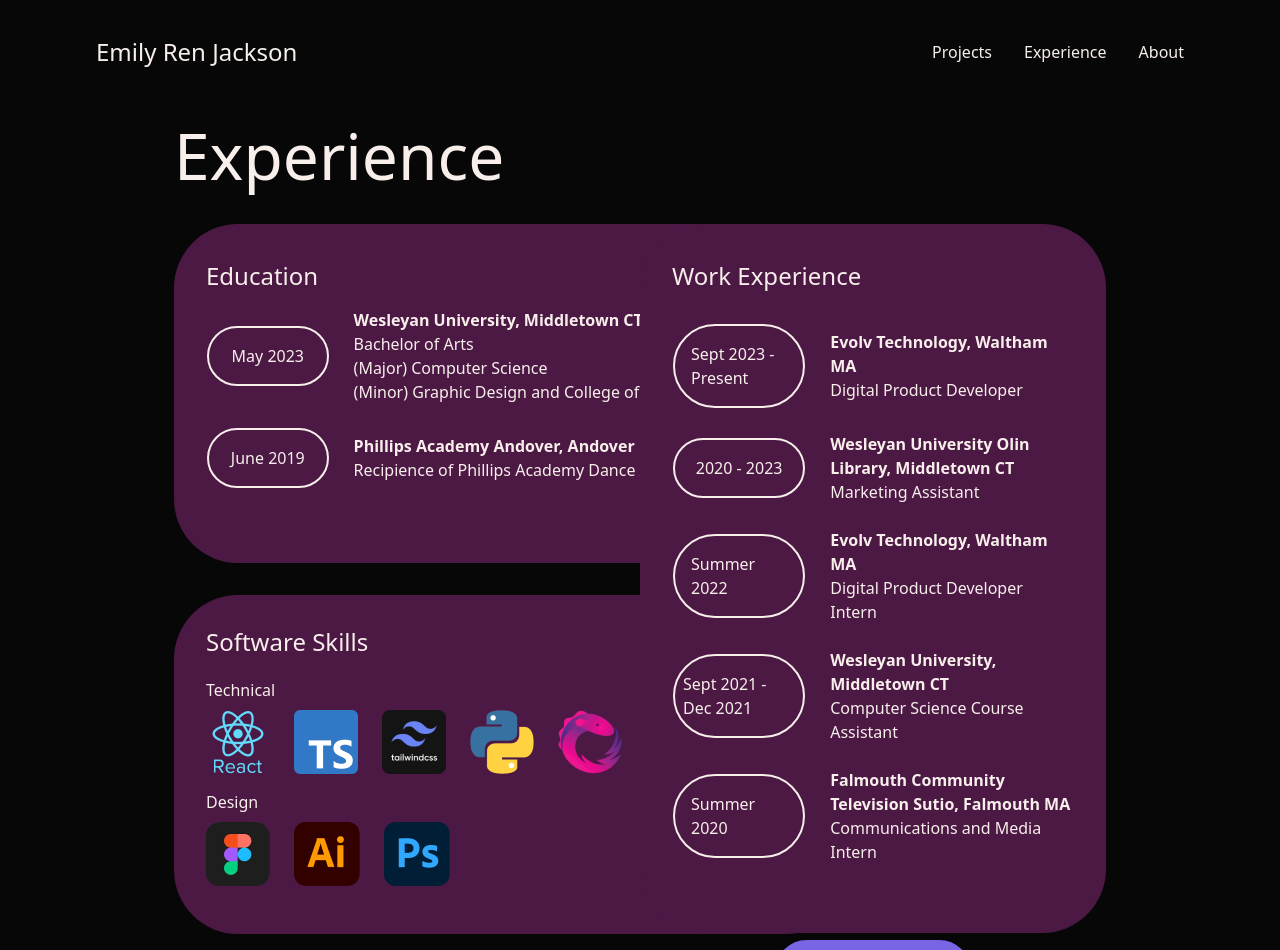
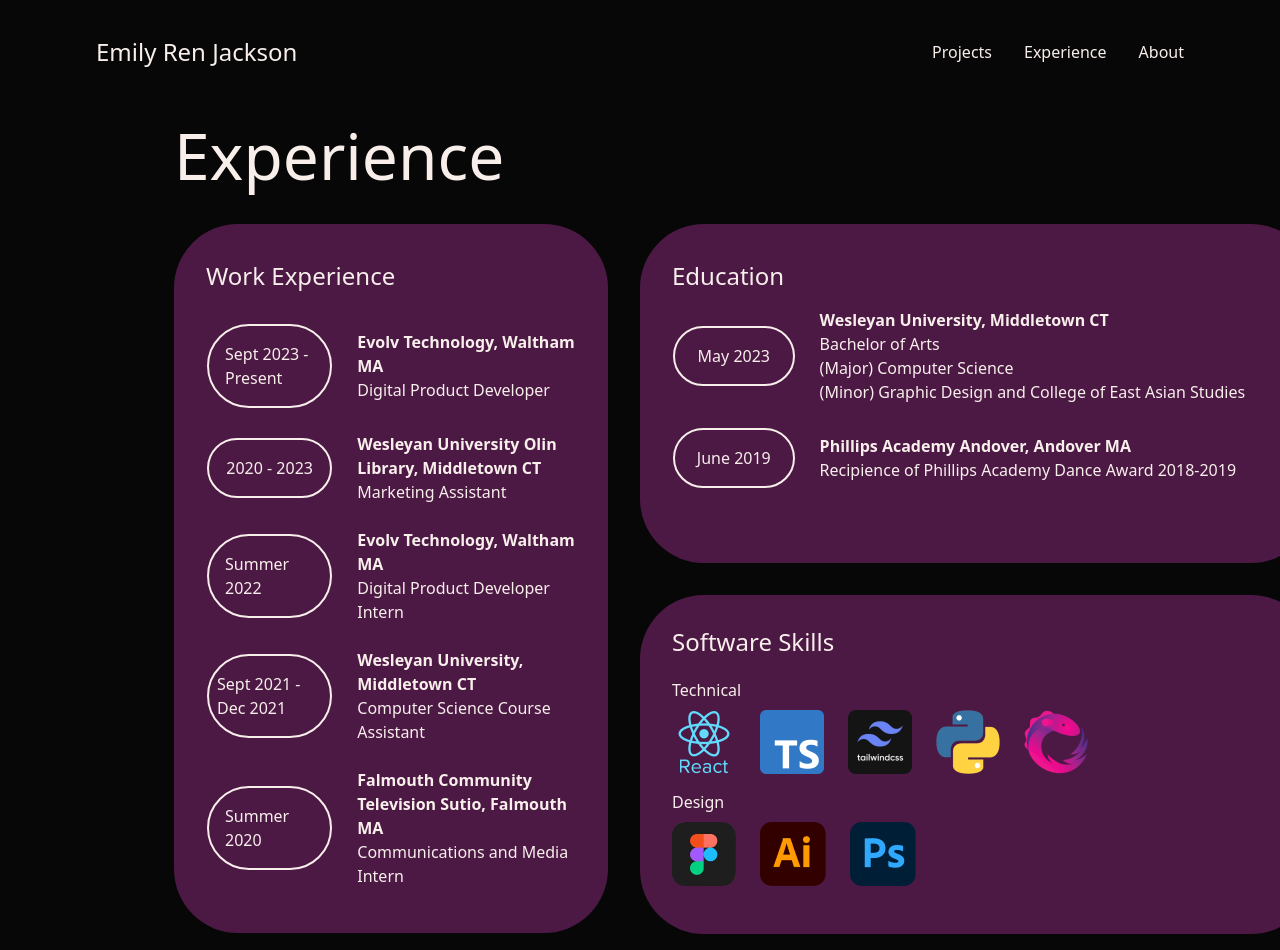
Before and after one commit to erenjax/portfolio, a React (Create React App) app: page /experience in a window 1280 px wide. Built offline with nearby package versions, Linux system fonts and the light colour scheme.

Commit message:
Small browser fixes
- Reorganize experience layout
  - Put work experience on the left
  - Display as a column sooner
- Fix project menus
- Fix projects label placement

```diff
--- a/src/App/Main/Design/Design.tsx
+++ b/src/App/Main/Design/Design.tsx
@@ -45,7 +45,7 @@ const Design = (): JSX.Element => {
               className="group/graphic quarter-section"
               onClick={handleOnClickGraphicDesign}
             >
-              <p className="group-hover/graphic:-translate-y-10 group-hover/graphic:ease-in duration-300">
+              <p className="group-hover/graphic:-translate-y-10 group-hover/graphic:ease-in duration-300 flex w-full justify-start">
                 Graphic Design
               </p>
             </button>
@@ -53,7 +53,7 @@ const Design = (): JSX.Element => {
               className="group/digital quarter-section"
               onClick={handleOnClickDigitalArt}
             >
-              <p className="group-hover/digital:-translate-y-10 group-hover/graphic:ease-in duration-300">
+              <p className="group-hover/digital:-translate-y-10 group-hover/graphic:ease-in duration-300 flex w-full justify-start">
                 Digital Art
               </p>
             </button>
--- a/src/App/Main/Development/Development.tsx
+++ b/src/App/Main/Development/Development.tsx
@@ -45,7 +45,7 @@ const Development = (): JSX.Element => {
               className="group/graphic quarter-section"
               onClick={handleOnClickEvolv}
             >
-              <p className="group-hover/graphic:-translate-y-10 group-hover/graphic:ease-in duration-300">
+              <p className="group-hover/graphic:-translate-y-10 group-hover/graphic:ease-in duration-300 flex w-full justify-start">
                 Evolv Work
               </p>
             </button>
@@ -53,7 +53,7 @@ const Development = (): JSX.Element => {
               className="group/digital quarter-section"
               onClick={handleOnClickNordle}
             >
-              <p className="group-hover/digital:-translate-y-10 group-hover/graphic:ease-in duration-300">
+              <p className="group-hover/digital:-translate-y-10 group-hover/graphic:ease-in duration-300 flex w-full justify-start">
                 Nordle
               </p>
             </button>
--- a/src/App/Main/Experience/Experience.tsx
+++ b/src/App/Main/Experience/Experience.tsx
@@ -6,14 +6,14 @@ const Experience = (): JSX.Element => {
   return (
     <div className="flex flex-col w-screen bg-customBlack min-h-screen px-6 md:px-16 xl:px-[174px]">
       <div className="flex w-full justify-start py-4">
-        <p className="text-md sm:text-lg text-customWhite">Experience</p>
+        <p className="text-md lg:text-lg text-customWhite">Experience</p>
       </div>
-      <div className="flex flex-col sm:flex-row text-customWhite py-4">
-        <div className="flex flex-col sm:w-1/2 space-y-[32px]">
+      <div className="flex flex-col xl:flex-row text-customWhite py-4 space-y-[32px] xl:space-y-0 xl:space-x-8">
+        <WorkExperience />
+        <div className="flex flex-col lg:w-1/2 space-y-[32px]">
           <Education />
           <Skills />
         </div>
-        <WorkExperience />
       </div>
     </div>
   )
--- a/src/tailwind.css
+++ b/src/tailwind.css
@@ -13,7 +13,7 @@
   }
 
   .accent-purple-light-button-animation {
-    @apply  flex flex-col justify-end h-1/2 w-full bg-accent-purple-light rounded-xl p-8 hover:ease-in duration-300 hover:bg-customBlack border-4 border-accent-purple-light
+    @apply  flex flex-col justify-end h-1/2 w-full items-start bg-accent-purple-light rounded-xl p-8 hover:ease-in duration-300 hover:bg-customBlack border-4 border-accent-purple-light
   }
 
   .sm-accent-purple-dark-button-animation {
```
Also changed, not shown: public/Development/suitcase.svg (added).
